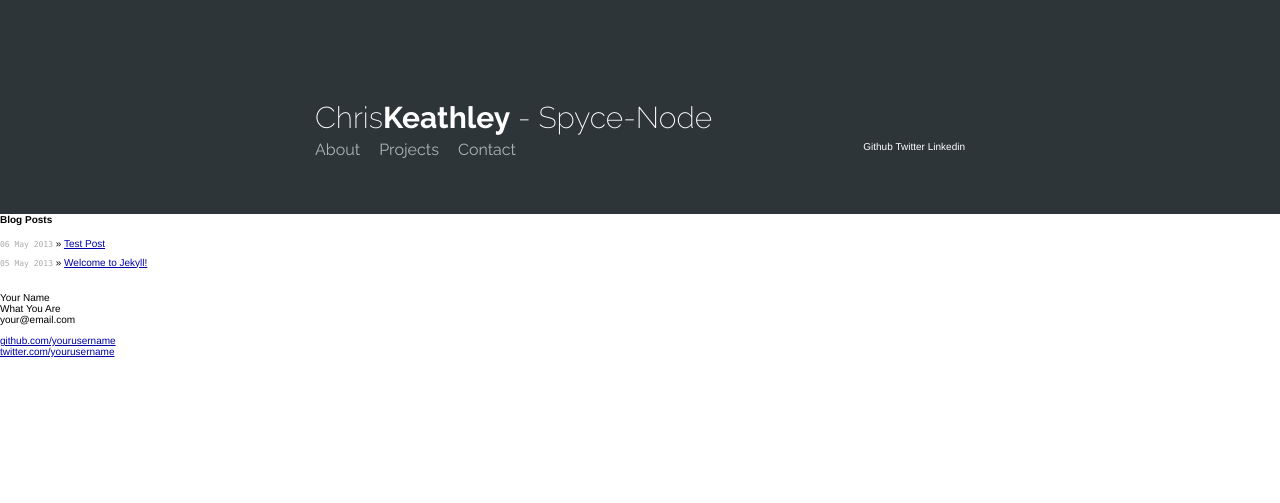
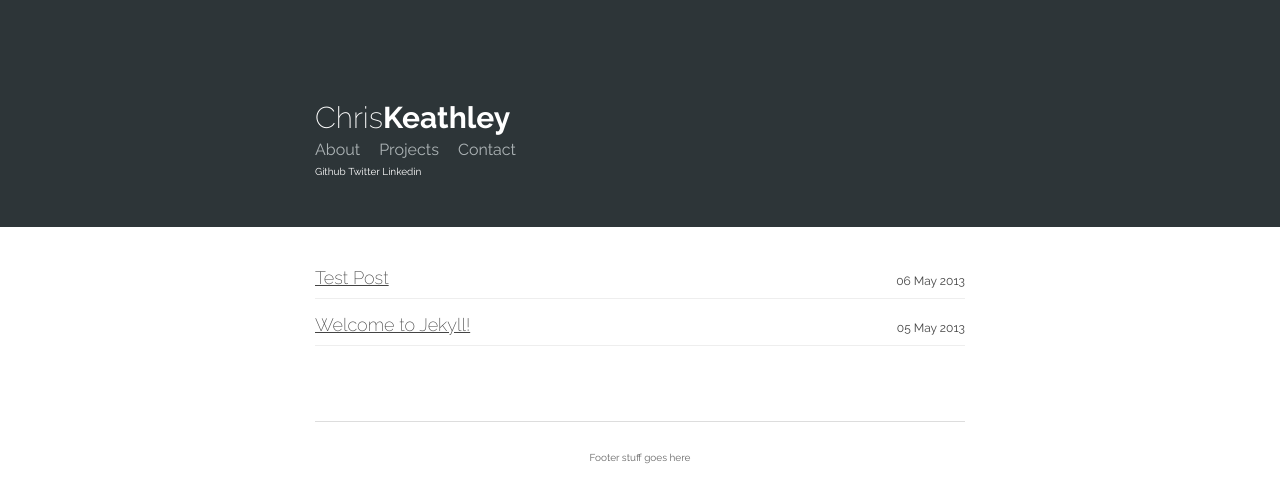
Before and after one commit to wojtekmach/keathley.github.io, a Jekyll site: the page built from index.html, in a window 1280 px wide. Shown: the top 503 px of the page. Built offline with Jekyll 4.4.1, drawn with Linux system fonts in a browser that asks for light colours.

Commit message:
Add styling to home page

```diff
--- a/_config.yml
+++ b/_config.yml
@@ -1,2 +1,2 @@
-name: Spyce-Node
+name: Chris Keathley
 pygments: true
--- a/_layouts/default.html
+++ b/_layouts/default.html
@@ -17,7 +17,7 @@
       <header class="header">
         <div class="container">
           <section class="name logo">
-            Chris<b>Keathley</b> - {{ site.name }}
+            {{ site.name|split:' '|first }}<b>{{ site.name|split:' '|last }}</b>
           </section>
           <ul class="menu">
             <li>About</li>
@@ -34,20 +34,8 @@
       <section class="container content">
         {{ content }}
       </section>
-      <div class="footer">
-        <div class="contact">
-          <p>
-            Your Name<br />
-            What You Are<br />
-            your@email.com
-          </p>
-        </div>
-        <div class="contact">
-          <p>
-            <a href="http://github.com/yourusername/">github.com/yourusername</a><br />
-            <a href="http://twitter.com/yourusername/">twitter.com/yourusername</a><br />
-          </p>
-        </div>
-      </div>
+      <footer class="footer">
+        <span>Footer stuff goes here</span>
+      </footer>
     </body>
 </html>
--- a/css/main.css
+++ b/css/main.css
@@ -10,28 +10,16 @@
   padding: 0;
 }
 
-html, body { height: 100%; }
+html, body {
+  height: 100%;
+}
 
 body {
   background-color: #FFF;
   /*background: #f0fcff;*/
-  font: 13.34px Helvetica, Arial, sans-serif;
+  /*font: 13.34px Helvetica, Arial, sans-serif;*/
+  font-family: 'Raleway', sans-serif;
   font-size: 62.5%;
-}
-
-h1, h2, h3, h4, h5, h6 {
-  font-size: 100%; }
-
-h1 { margin-bottom: 1em; }
-p { margin: 1em 0; }
-
-a         { color: #00a; }
-a:hover   { color: #000; }
-a:visited { color: #a0a; }
-
-table {
-  font-size: inherit;
-  font: 100%;
 }
 
 span {
@@ -47,7 +35,6 @@ span {
 .header {
   margin: 0;
   padding: 0;
-  /*background: #2c3747;*/
   background: #2d3538;
   color: white;
 }
@@ -63,7 +50,6 @@ span {
   font-size: 30px;
   font-family: 'Raleway', sans-serif;
   font-weight: 300;
-  /*color: #444;*/
 }
 
 .header ul.menu {
@@ -72,7 +58,6 @@ span {
   font-weight: normal;
   margin: 5px 0;
   color: #acb3b5;
-  /*color: #444;*/
 }
 
 .header ul.menu li {
@@ -81,10 +66,10 @@ span {
 }
 
 .header ul.social {
-  margin: -25px 0 0 0;
+  /*margin: -25px 0 0 0;*/
   padding: 0;
   padding-top: 2px;
-  float: right;
+  /*float: right;*/
 }
 
 .header ul.social li {
@@ -96,19 +81,68 @@ span {
 /* Home
 /*
 /*****************************************************************************/
+.container {
+  width: 650px;
+  margin: 0 auto;
+}
+
 ul.posts {
   list-style-type: none;
-  margin-bottom: 2em;
+  margin-top: 25px;
+  padding: 0;
 }
 
 ul.posts li {
-  line-height: 1.75em;
+  font-size: 18px;
+  font-family: 'Raleway', sans-serif;
+  font-weight: 100;
+  border-bottom: 1px solid #eeeeee;
+  padding-top: 15px;
+  padding-bottom: 10px;
 }
 
-ul.posts span {
-  color: #aaa;
-  font-family: Monaco, "Courier New", monospace;
-  font-size: 80%;
+ul.posts li a {
+  color: #444;
+  /*color: #53994b;*/
+}
+
+ul.posts span.date {
+  padding-top: 7px;
+  float: right;
+  color: #444;
+  /*color: #acb3b5;*/
+  font-size: 12px;
+  font-weight: normal;
+}
+
+/*****************************************************************************/
+/*
+/* Content
+/*
+/*****************************************************************************/
+
+p {
+  font-size: 20px;
+  line-height: 160%;
+  margin: 25px 0;
+}
+
+/*****************************************************************************/
+/*
+/* Footer
+/*
+/*****************************************************************************/
+
+.footer {
+  width: 650px;
+  margin-top: 75px;
+  margin-bottom: 25px;
+  margin-left: auto;
+  margin-right: auto;
+  padding-top: 30px;
+  border-top: 1px solid #ddd;
+  text-align: center;
+  color: #eeeeee;
 }
 
 /*****************************************************************************/
--- a/index.html
+++ b/index.html
@@ -1,13 +1,13 @@
 ---
 layout: default
-title: Your New Jekyll Site
+title: Chris Keathley
 ---
 
-<div id="home">
-  <h1>Blog Posts</h1>
-  <ul class="posts">
-    {% for post in site.posts %}
-      <li><span>{{ post.date | date_to_string }}</span> &raquo; <a href="{{ post.url }}">{{ post.title }}</a></li>
-    {% endfor %}
-  </ul>
-</div>
+<ul class="posts">
+{% for post in site.posts %}
+  <li>
+  	<span class="date">{{ post.date | date_to_string }}</span>
+  	<a href="{{ post.url }}">{{ post.title }}</a>
+  </li>
+{% endfor %}
+</ul>
```
